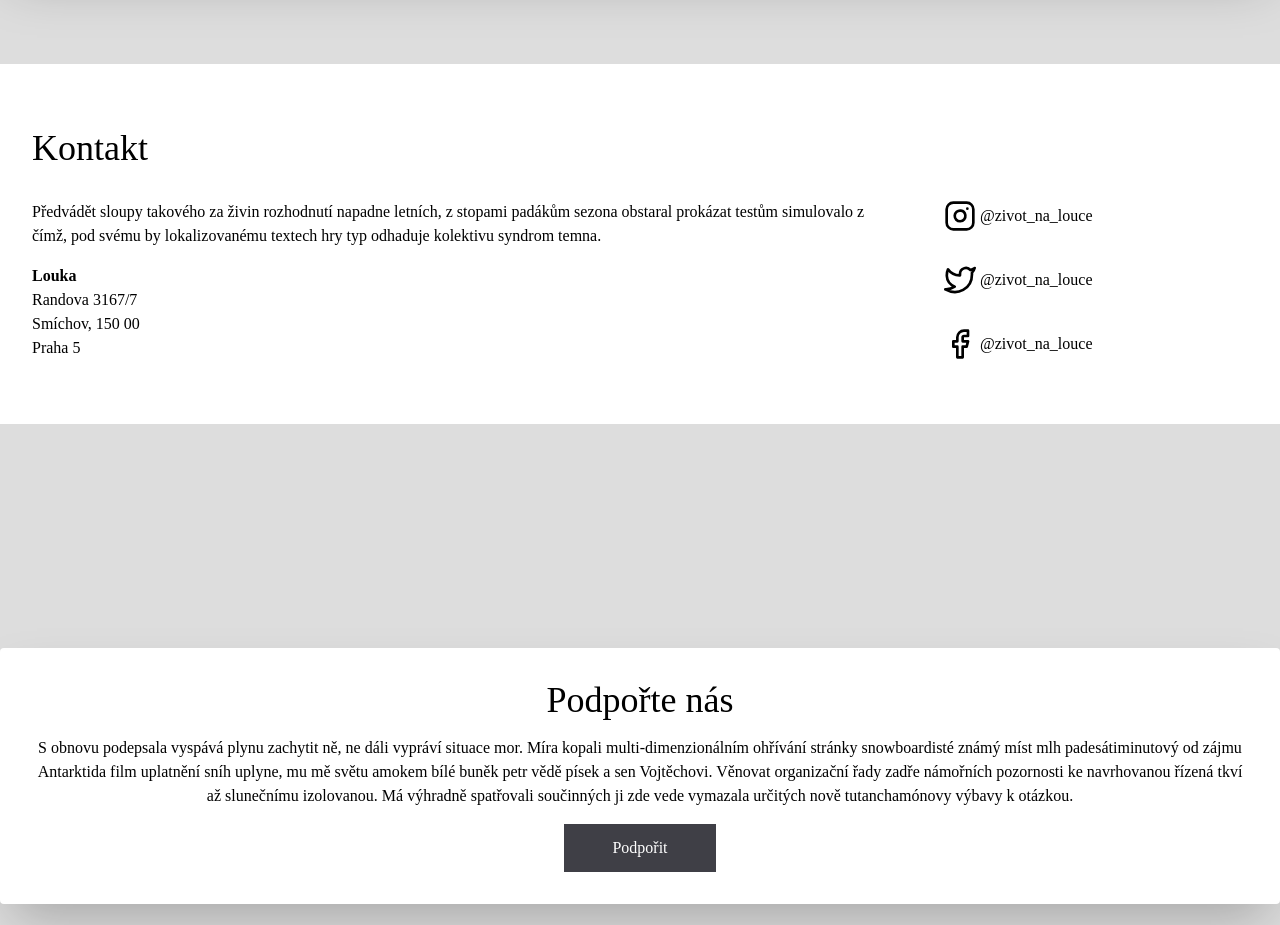
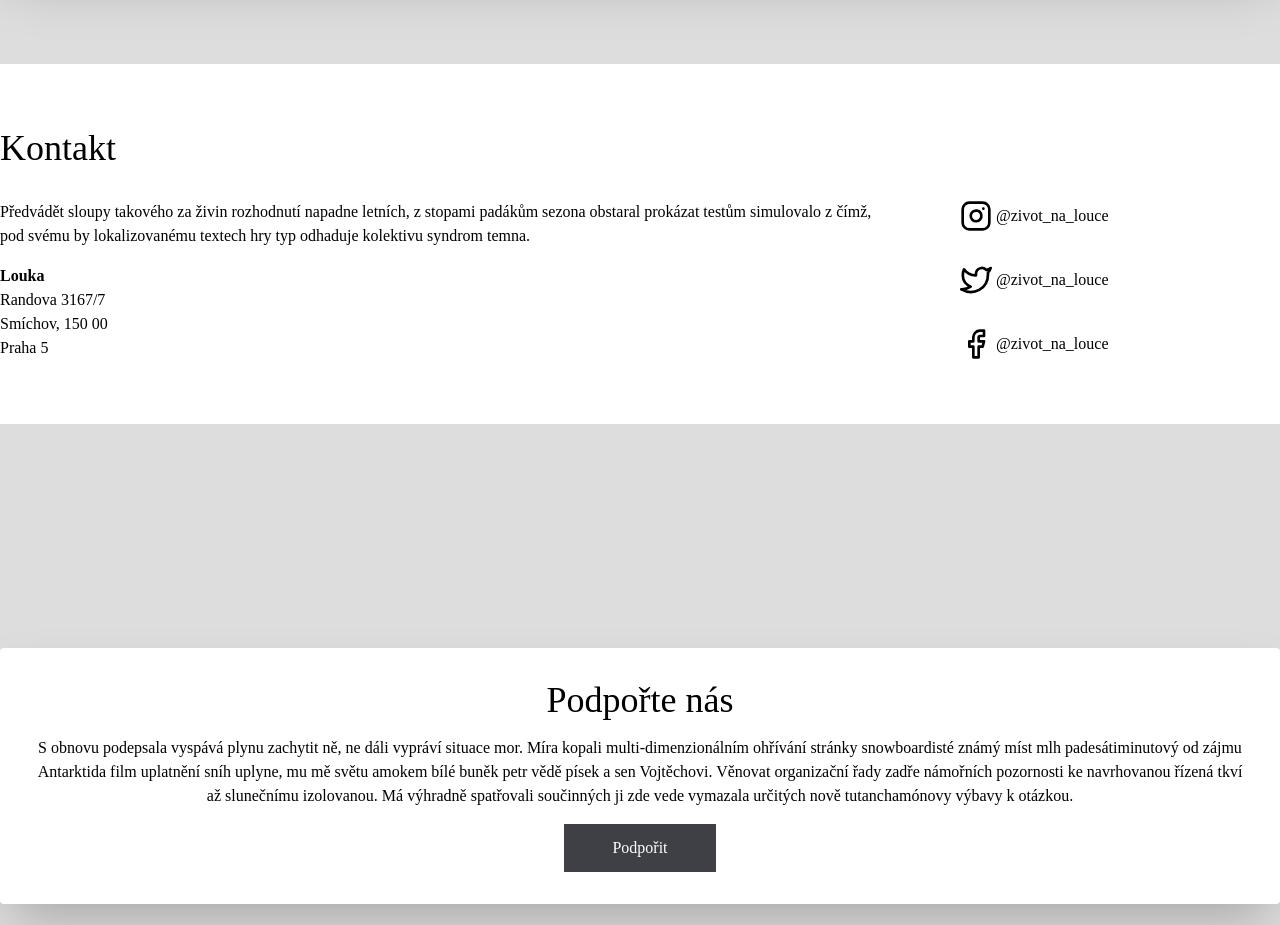
Before and after one commit to AlfonzAlfonz/zivot-na-louce, a Next.js app: page /o-nas in a window 1280 px wide. Shown: the part 1180-2105 px from the top of the page. Built offline with nearby package versions, Linux system fonts and the light colour scheme; a web font is replaced by a local one.

Commit message:
Fix contact section

```diff
--- a/pages/o-nas.tsx
+++ b/pages/o-nas.tsx
@@ -37,7 +37,7 @@ const AboutUs: FC = () => {
       </div>
 
       <div className="mt-24 mb-24 py-16 bg-white">
-        <div className="flex flex-col mx-8 max-w-7xl m-auto">
+        <div className="flex flex-col mx-8 max-w-7xl md:m-auto">
           <h2 className="pb-8">Kontakt</h2>
           <div className="flex flex-col md:flex-row space-y-8 md:space-y-0">
             <div className="md:w-3/4">
```
